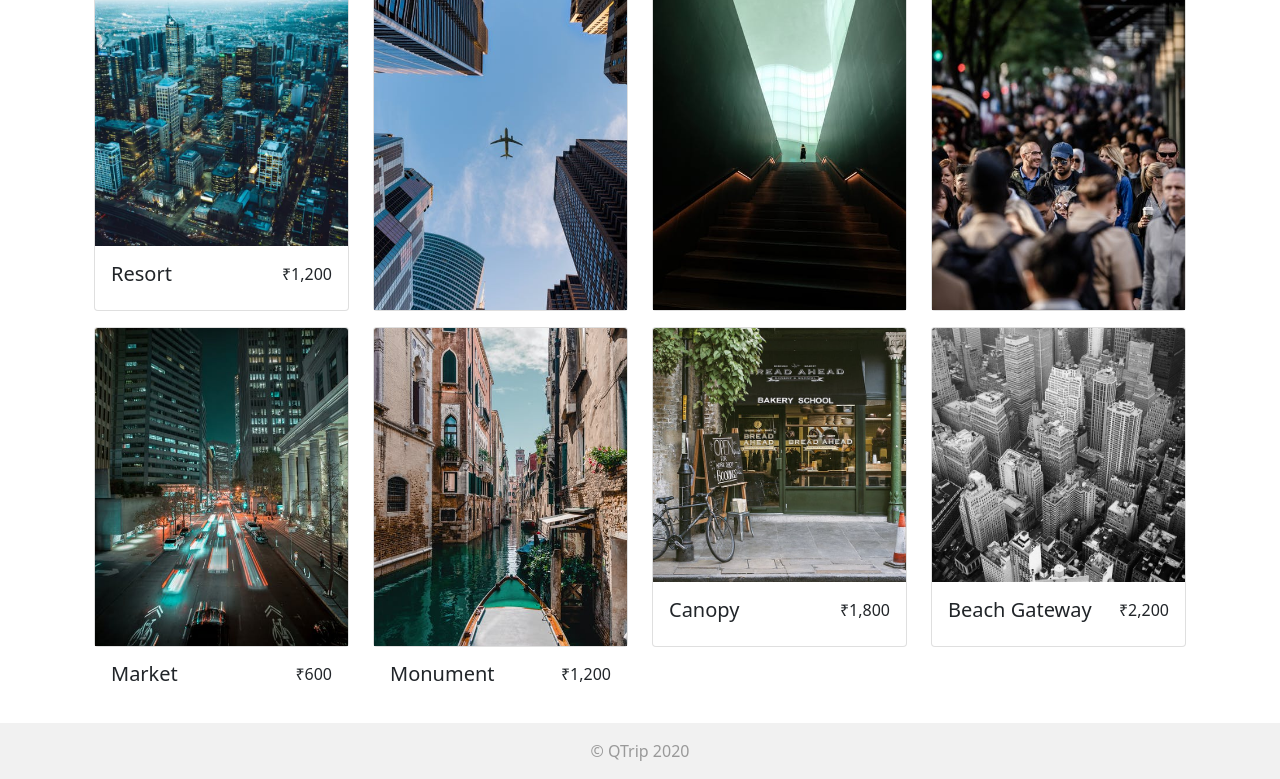
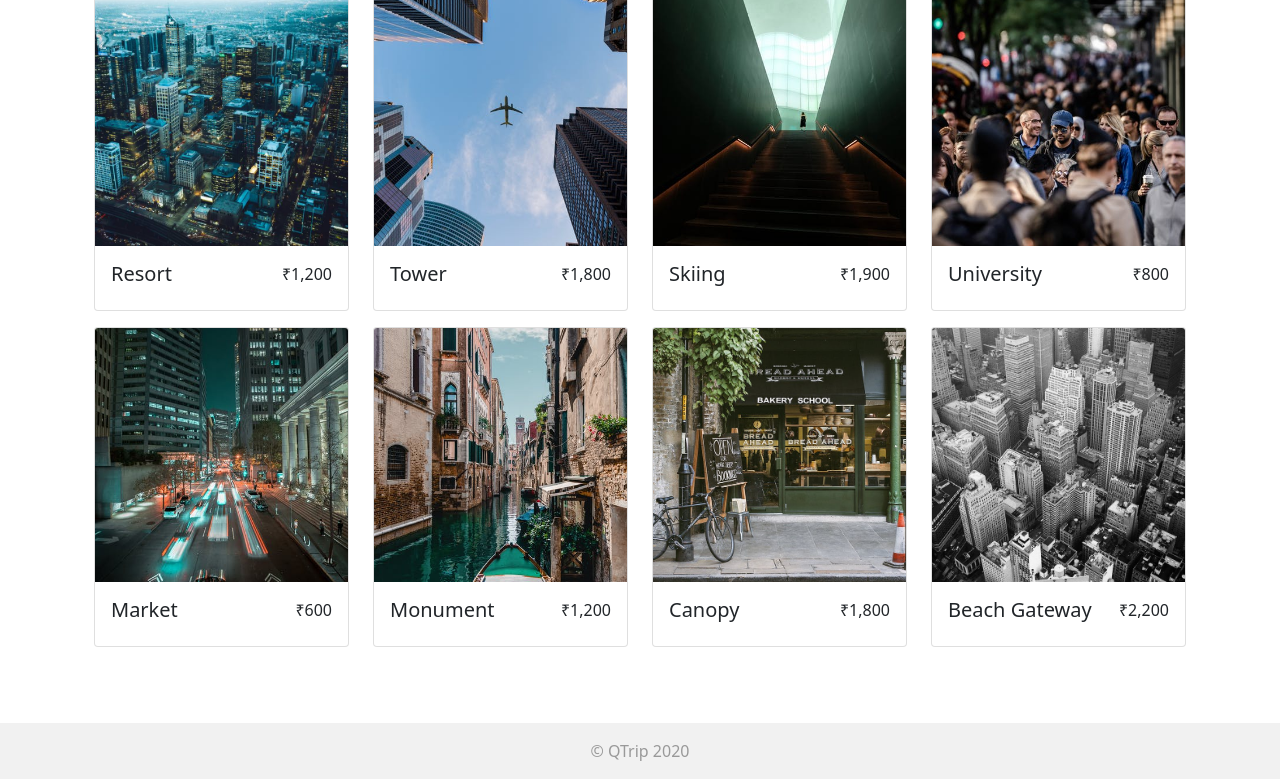
Before and after one commit to Deepak483/QTrip_Static_Project, a plain HTML site: page pages/adventures/index.html in a window 1280 px wide. Shown: the part 194-973 px from the top of the page. Drawn offline with nearby package versions, Linux system fonts and the light colour scheme.

Commit message:
styles file changed some code remove

```diff
--- a/css/styles.css
+++ b/css/styles.css
@@ -64,7 +64,6 @@ a {
   justify-content: flex-end;
   overflow: hidden;
   border-radius: 8px;
-  /* object-fit:contain; */
   max-height: 21.75rem;
 }
 .tile img {
@@ -105,8 +104,6 @@ a {
   background-size: cover;
   background-position: center;
   background-repeat: no-repeat;
-  /* object-fit: cover; */
-  /* width:100vw; */
 }
 
 .hero-subheading {
@@ -136,18 +133,15 @@ a {
   width: 100%;
   position: relative;
   border-radius: 8px;
-  /* height: 20.94rem; */
-  /* display: flex; */
 }
 .adventure-card img {
   /* TODO: MODULE_ADVENTURES_GRID */
   /* 1. Fill in the required properties. */
   width: 100%;
-  height: 100%;
-  /* height: 14.067rem; */
+  min-height: 15.87rem;
+  height: 15.87rem;
   transition: all 0.2s;
-  /* position: relative; */
-  /* background-position: center; */
+  background-position: center;
   object-fit: cover;
 }
 .adventure-card img:hover {
@@ -206,15 +200,6 @@ a {
   padding-left: 0;
 }
 
-/* .header-section {
-  margin-left: 5.68rem;
-} */
-/* .container {
-  margin-left: 5.68rem;
-} */
-/* .text-card{
-  display: flex;
-  justify-content: space-between;
-  padding: 0 0.3rem 0 0.3rem;
-  margin-top:0.4rem;
-} */
+.card-title{
+  margin-bottom: 0px !important;
+}
```
